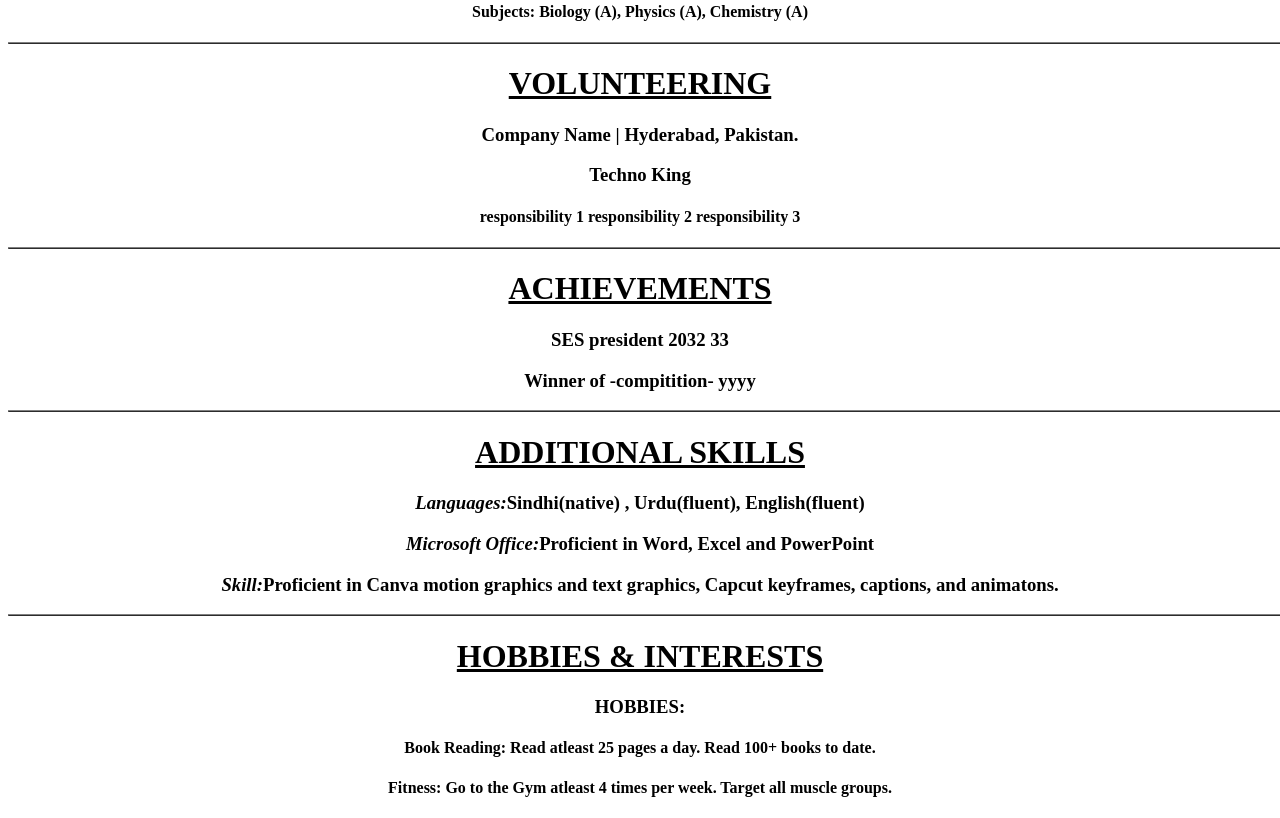
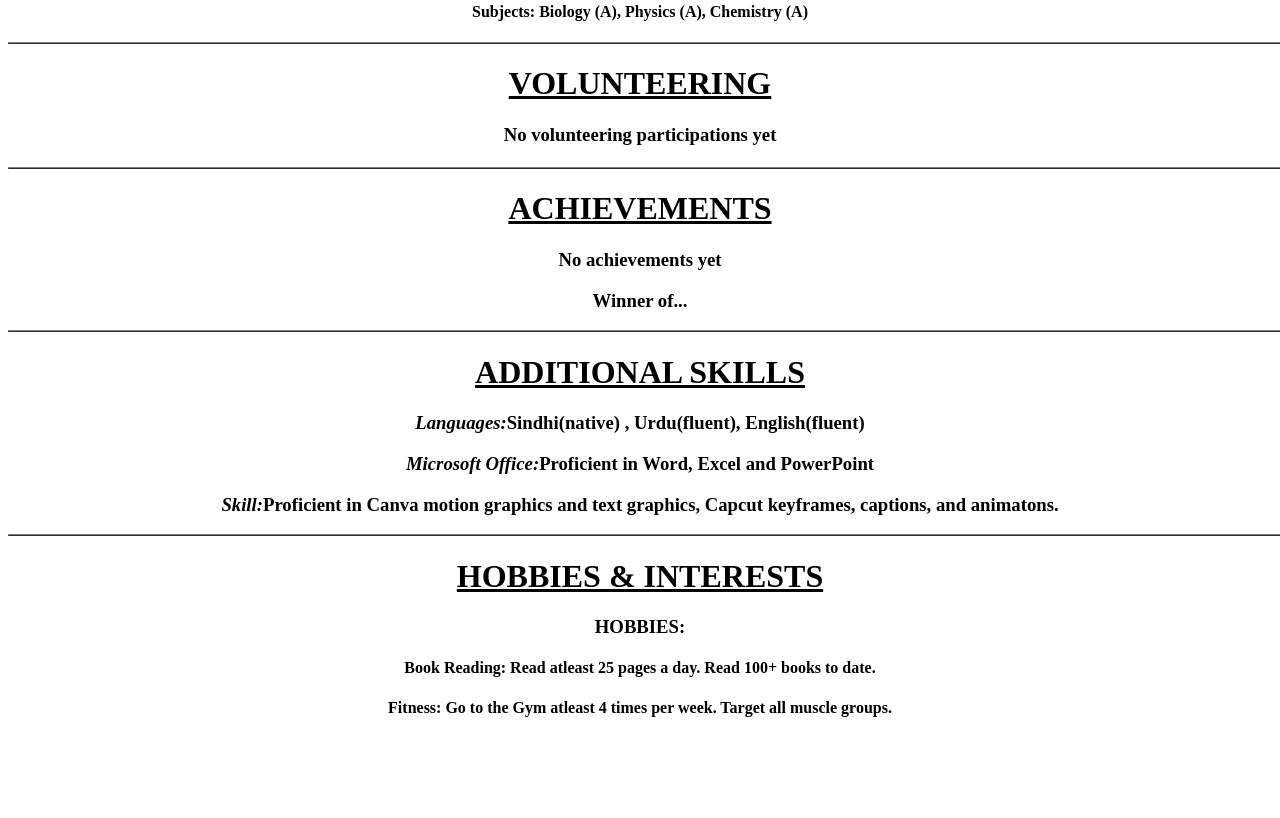
Before and after one commit to MHKSHRMA/Mohak-Sharma-CV, a plain HTML site: page index.htm in a window 1280 px wide. Shown: the part 1156-1974 px from the top of the page. After the commit the page ends 1894 px from the top, so only its background shows below. Drawn offline with Linux system fonts and the light colour scheme.

Commit message:
Update one

```diff
--- a/index.htm
+++ b/index.htm
@@ -3,7 +3,7 @@
 <meta http-equiv="content-type" content="text/html; charset=UTF-8">
     <meta charset="UTF-8">
     <meta name="viewport" content="width=device-width, initial-scale=1.0">
-    <title> Mohak 2 Sharma (CV) </title>
+    <title> Mohak Sharma Online Resume </title>
 
     <link rel="stylesheet" href="https://cdnjs.cloudflare.com/ajax/libs/font-awesome/6.6.0/css/all.min.css" integrity="sha512-Kc323vGBEqzTmouAECnVceyQqyqdsSiqLQISBL29aUW4U/M7pSPA/gEUZQqv1cwx4OnYxTxve5UMg5GT6L4JJg==" crossorigin="anonymous" referrerpolicy="no-referrer" />
 
@@ -65,17 +65,16 @@
 
     <table align="center" border="1" width="1325"></table>
     <h1 align="center"><b><u>VOLUNTEERING</u></b></h1>
-    <h3 align="center">Company Name | Hyderabad, Pakistan. </h3>
-    <h3 align="center">Techno King</h3>
-    <h4 align="center">
-        responsibility 1
-        responsibility 2
-        responsibility 3
-    </h4>
+    <h3 align="center">No volunteering participations yet</h3>
+    <h3 align="center"></h3>
+    <h4 align="center"></h4>
     <table align="center" border="1" width="1325"></table>
+
+
+
     <h1 align="center"><b><u>ACHIEVEMENTS</u></b></h1>
-    <h3 align="center">SES president 2032 33 </h3>
-    <h3 align="center">Winner of -compitition- yyyy</h3>
+    <h3 align="center">No achievements yet</h3>
+    <h3 align="center">Winner of...</h3>
 
     <table align="center" border="1" width="1325"></table>
     <h1 align="center"><b><u>ADDITIONAL SKILLS</u></b></h1>
```
